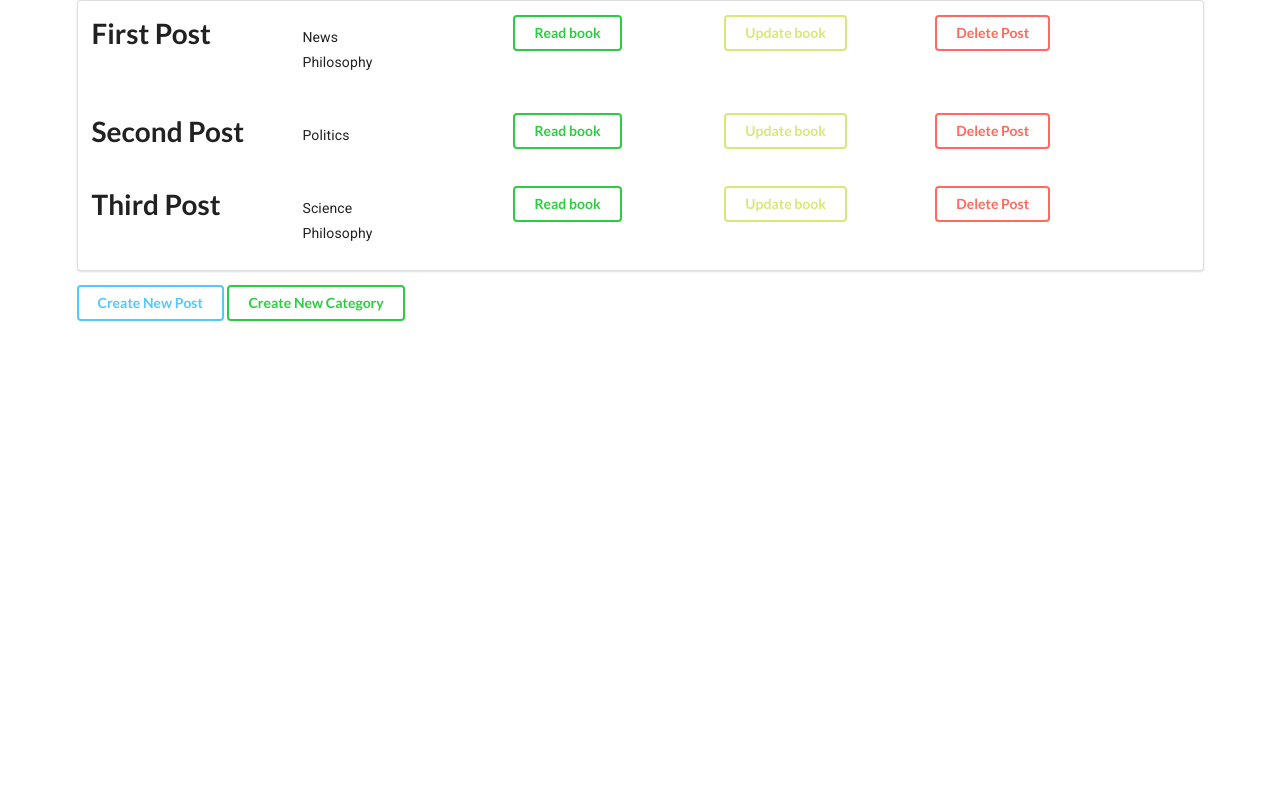
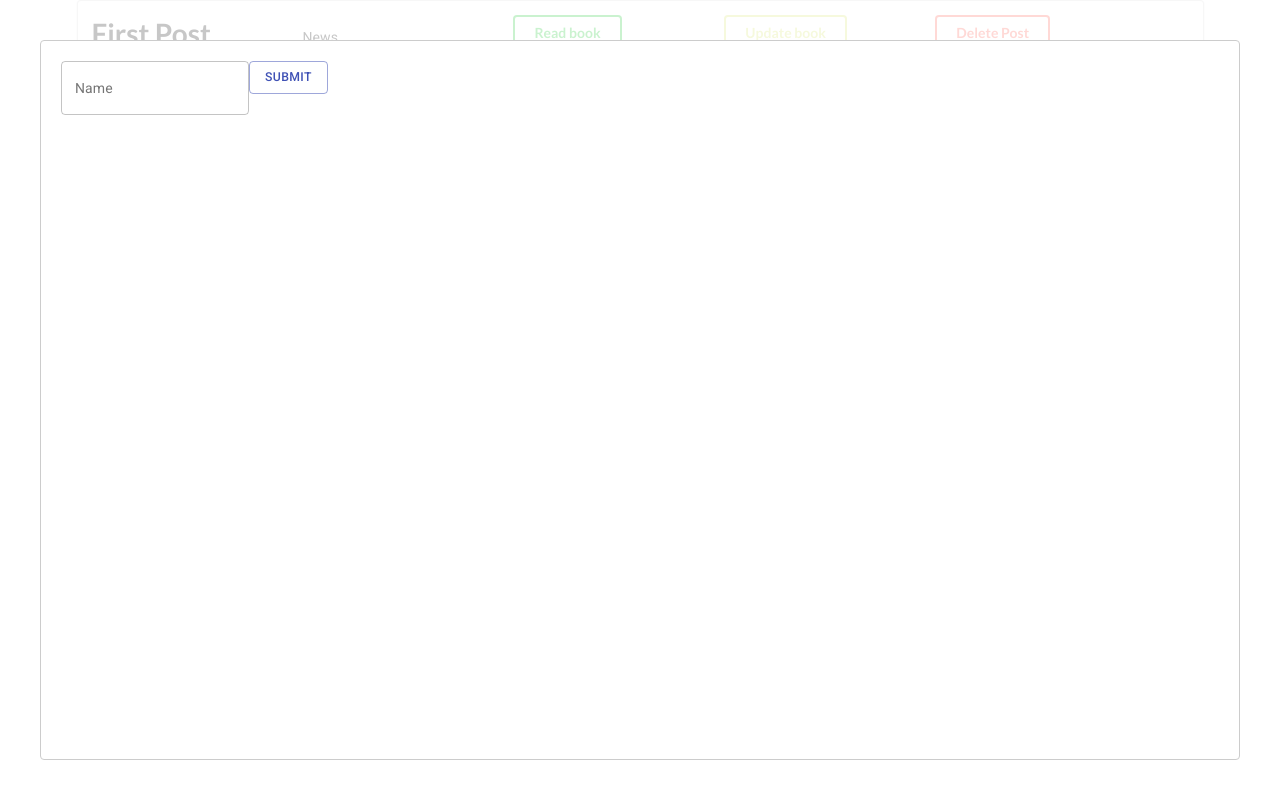
Before and after one commit to Samiur-UTI/Wedevs-CRUD-Task-, a React (Create React App) app: page /createcat in a window 1280 px wide. Built offline with nearby package versions, Linux system fonts and the light colour scheme.

Commit message:
Done, ugly ui :(

```diff
--- a/src/App.js
+++ b/src/App.js
@@ -3,13 +3,13 @@ import Post from './components/post';
 import Modal from 'react-modal';
 import {storageBook, storageCategory} from './services/storage';
 import {FormCreateBook, FormCreateCategory} from './components/modals/createForm';
+import { Link,Route, Switch } from 'react-router-dom';
 
 Modal.setAppElement('#root');
 const Posts = () => {
     const [post,setPost] = useState(storageBook());
     const [createPost, setcreatePost] = useState(false);
     const [category, setCategory] = useState(storageCategory());
-    const [createCategory, setcreateCategory] = useState(false);
     const handleDelete = (id) => {
      const newPost = post.filter(p => p.id !== id);
      setPost(newPost);
@@ -22,10 +22,12 @@ const Posts = () => {
                 <Modal isOpen={createPost} onRequestClose = {() => setcreatePost(false)}>
                     <FormCreateBook category={category} post={post} setPost={setPost}/>
                 </Modal>
-                <button onClick={()=> setcreateCategory(true)} className='ui inverted green button'>Create New Category</button>
-                <Modal isOpen={createCategory} onRequestClose = {() => setcreateCategory(false)}>
-                    <FormCreateCategory category={category} setCategory={setCategory}/>
-                </Modal>
+                <Link to='/createcat'><button className='ui inverted green button'>Create New Category</button></Link>
+                <div>
+                    <Switch>
+                        <Route exact path='/createcat' render={(props) => <FormCreateCategory category={category} setCategory={setCategory}/>}/>
+                    </Switch>
+                </div>
             </div>
         </div>
     )
--- a/src/components/control/helpers.js
+++ b/src/components/control/helpers.js
@@ -7,3 +7,13 @@ export function findByIdAndRead(storage,id){
     })
     return obj
 }
+export function findByIdAndUpdate(storage,updatedPost){
+    let index;
+    for(let i=0; i<storage.length ; i++){
+        if(storage[i].id == updatedPost.id){
+            index = [i]
+        }
+    }
+    storage.splice(index,1,updatedPost);
+    return storage;
+}
--- a/src/components/modals/createForm.js
+++ b/src/components/modals/createForm.js
@@ -1,8 +1,9 @@
-import React from 'react';
+import {React,useState,useEffect} from 'react';
 import Form from '../form';
 import {TextField,FormControl,Button, Grid} from '@material-ui/core';
 import {useForm, Controller} from 'react-hook-form';
-
+import Modal from 'react-modal';
+import {useHistory} from 'react-router-dom';
 export const FormCreateBook = (props) => {
     const {post, setPost,category} = props;
     return(
@@ -13,8 +14,15 @@ export const FormCreateBook = (props) => {
 }
 export const FormCreateCategory = ({category,setCategory}) => {
   const {handleSubmit, control} = useForm();
-  const onSubmit = data => setCategory([...category,data.category]);
+  const [openForm, setopenForm] = useState(true)
+  const history = useHistory();
+  const onSubmit = async data => {
+    await setCategory([...category,data.category]);
+    setopenForm(false)
+  };
+
   return(
+    <Modal isOpen={openForm} onRequestClose = {() => history.goBack()}>
         <form onSubmit={handleSubmit(onSubmit)}>
           <FormControl>
               <Controller
@@ -25,5 +33,6 @@ export const FormCreateCategory = ({category,setCategory}) => {
           </FormControl>
           <Button variant='outlined' color='primary' type="submit">Submit</Button>
         </form>
+    </Modal>
   )
 }
--- a/src/components/modals/updateForm.js
+++ b/src/components/modals/updateForm.js
@@ -1,21 +1,24 @@
-import {useState,React} from 'react';
+import {useState,React,useEffect} from 'react';
 import {TextField,FormControl,Button, MenuItem} from '@material-ui/core';
 import {useForm, Controller} from 'react-hook-form';
 import Modal from 'react-modal';
 import {useHistory,useParams} from 'react-router-dom';
-import {findByIdAndRead} from '../control/helpers';
+import {findByIdAndRead,findByIdAndUpdate} from '../control/helpers';
 import {FormCreateCategory} from '../modals/createForm';
 import {BrowserRouter as Router, Link, Switch, Route} from 'react-router-dom';
-
 export default function UpdateBook({post, setPost, category,setCategory} ) {
     const [updateBook, setupdateBook] = useState(true);
     const {id} = useParams();
     const obj = findByIdAndRead(post,id);
     const history = useHistory();
     const {handleSubmit, control} = useForm();
-    const onSubmit = data => setPost([...post,processedData(data)]);
-    function processedData(data){
-      let temp = [];
+    const onSubmit = async data => {
+        const newData = findByIdAndUpdate(post,processedData(data,obj));
+        await setPost([...newData]);
+        setupdateBook(false);
+    };
+    function processedData(data,previousPost){
+      let temp = previousPost.category;
       temp.push(data.category);
       data.category = temp;
       return data;
@@ -53,7 +56,7 @@ export default function UpdateBook({post, setPost, category,setCategory} ) {
                     name="category"
                     as={
                       <TextField id="category" label="Category" select>
-                                    <Link to='/createcat'> <Button variant='outlined' color='primary' type="action">Create new</Button></Link>
+                        <Link to='/createcat'><Button variant='outlined' color='primary' type="action">Create new?</Button></Link>
                         {category.map((option) => (
                           <MenuItem key={option} value={option}>
                             {option}
@@ -66,10 +69,12 @@ export default function UpdateBook({post, setPost, category,setCategory} ) {
 
                 <Button variant='outlined' color='primary' type="submit">Submit</Button>
               </FormControl>
+              <div>
+                  <Switch>
+                      <Route exact path='/createcat' render={(props) => <FormCreateCategory {...props} category={category} setCategory={setCategory}/> }/>
+                  </Switch>
+              </div>
             </form>
-                    <div>
-                        <Route path='/createcat' render = {(props) => <FormCreateCategory category={category} setCategory={setCategory}/>}/>
-                    </div>
         </Modal>
       </Router>
     )
```
Lines whose indentation alone changed are shown as unchanged.
